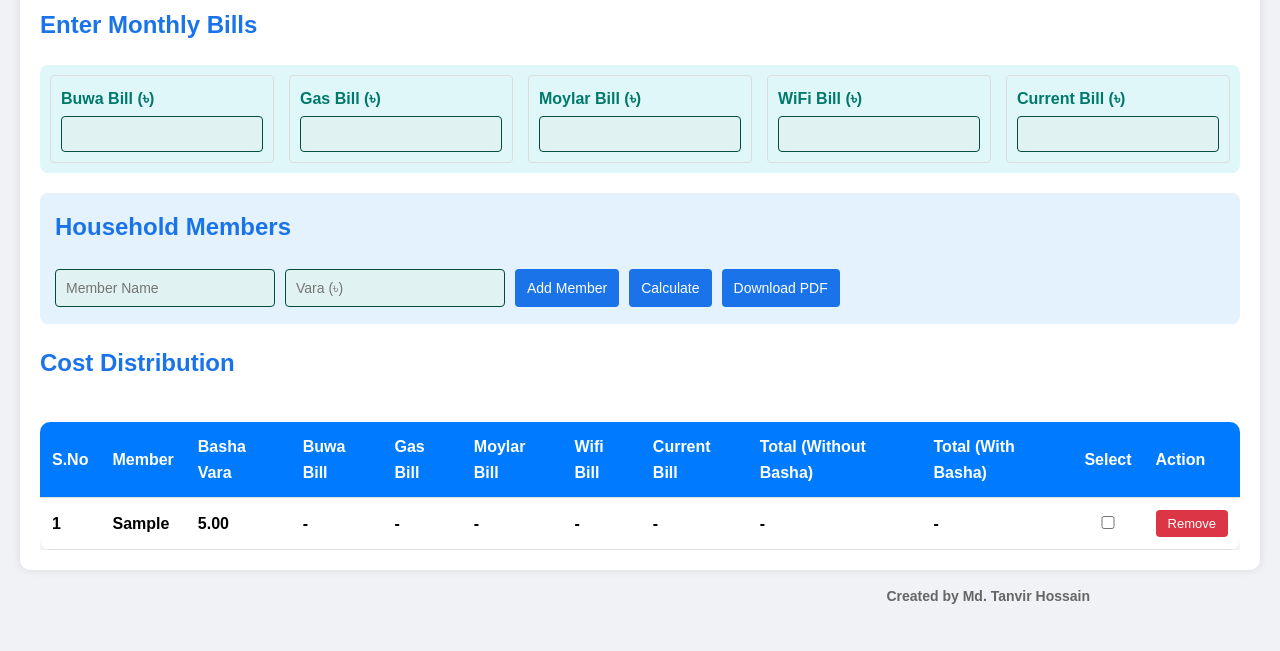
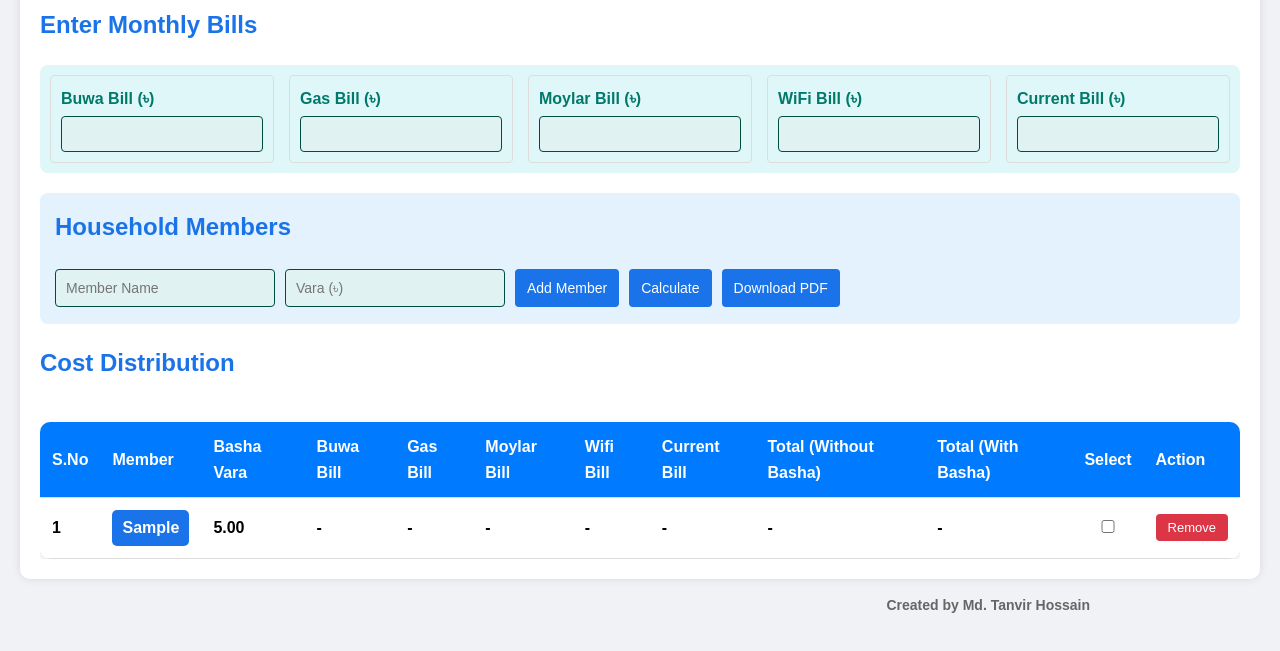
Before and after one commit to tanvirhossain196/Household-Expense-Calculator, a plain HTML site: page index.html in a window 1280 px wide. Both pictures are taken after typing "Sample", "5" into the empty fields and a click on the button "Add Member". Shown: the part 105-756 px from the top of the page. Drawn offline with nearby package versions, Linux system fonts and the light colour scheme.

Commit message:
second commit

```diff
--- a/Sheet.js
+++ b/Sheet.js
@@ -19,6 +19,8 @@ document.addEventListener("DOMContentLoaded", function () {
     }
   }
 
+
+  /*
   function updateMemberTable() {
     const tbody = document.getElementById("tableBody");
     tbody.innerHTML = "";
@@ -46,6 +48,9 @@ document.addEventListener("DOMContentLoaded", function () {
       tbody.appendChild(row);
     });
   }
+
+  */
+
 
   function removeMember() {
     const removeInput = document.getElementById("removeMemberNumber");
@@ -211,6 +216,19 @@ document.addEventListener("DOMContentLoaded", function () {
   }
 
   // Update updateMemberTable function
+  const colors = [
+    "#1a73e8",
+    "#e91e63",
+    "#4caf50",
+    "#ff9800",
+    "#9c27b0",
+    "#3f51b5",
+    "#ff5722",
+    "#795548",
+    "#009688",
+    "#cddc39",
+  ]; // More colors added
+
   function updateMemberTable() {
     const tbody = document.getElementById("tableBody");
     tbody.innerHTML = "";
@@ -221,10 +239,23 @@ document.addEventListener("DOMContentLoaded", function () {
     }
 
     members.forEach((member, index) => {
+      const color = colors[index % colors.length]; // Cycle through colors
       const row = document.createElement("tr");
       row.innerHTML = `
       <td>${index + 1}</td>
-      <td>${member.name}</td>
+      <td>
+        <div style="
+          background-color: ${color};
+          color: white;
+          font-weight: bold;
+          padding: 5px 10px;
+          border-radius: 5px;
+          display: inline-block;
+          text-align: center;
+        ">
+          ${member.name}
+        </div>
+      </td>
       <td>${member.rent.toFixed(2)}</td>
       <td>-</td>
       <td>-</td>
--- a/Style.css
+++ b/Style.css
@@ -288,3 +288,7 @@ tr td[colspan="12"] {
   font-weight: bold;
   color: #666;
 }
+
+.tableFooter{
+  width: 18px;
+}
```
